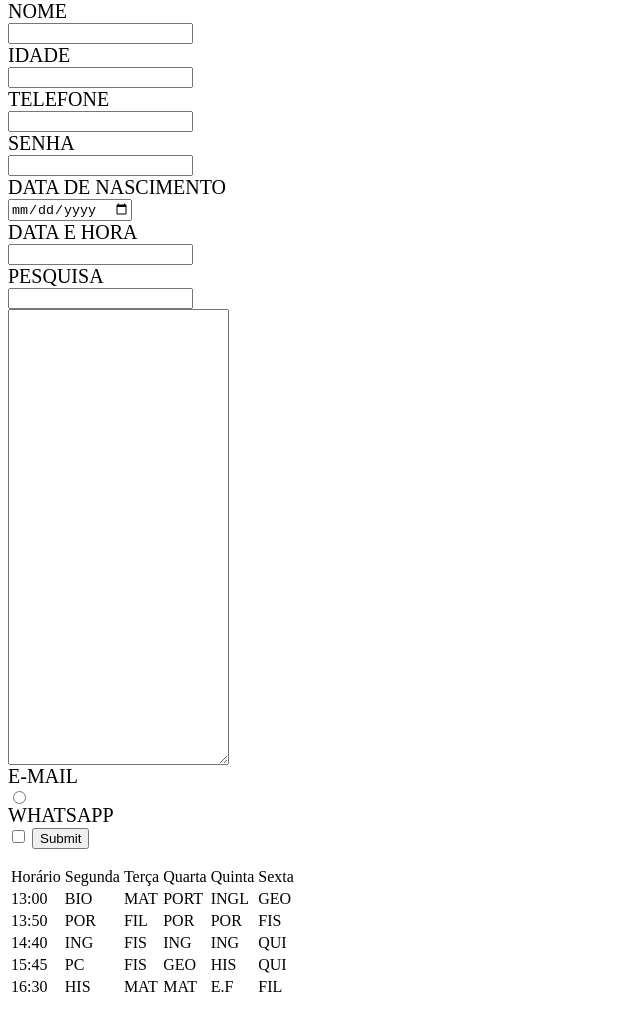
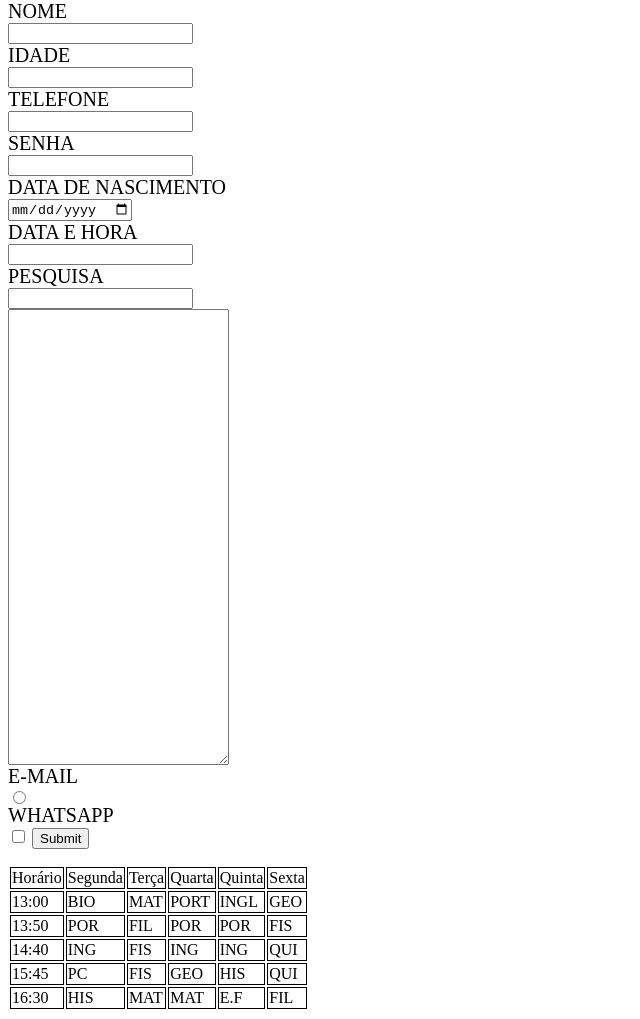
Before and after one commit to matheus899/formulario, a plain HTML site: page index.html in a window 1280 px wide. Shown: the part 66-1085 px from the top of the page, without its empty margins (0-640 px from the left). Drawn offline with Linux system fonts and the light colour scheme.

Commit message:
Update style.css

```diff
--- a/style.css
+++ b/style.css
@@ -7,4 +7,10 @@
    font-size:20px;
 }
 
-  td{
+  td {
+
+border: 1px solid #000000;
+
+border-color: cor;
+
+}
```
